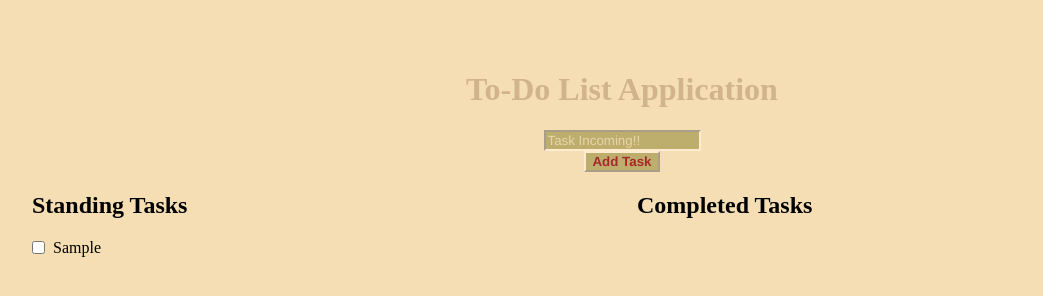
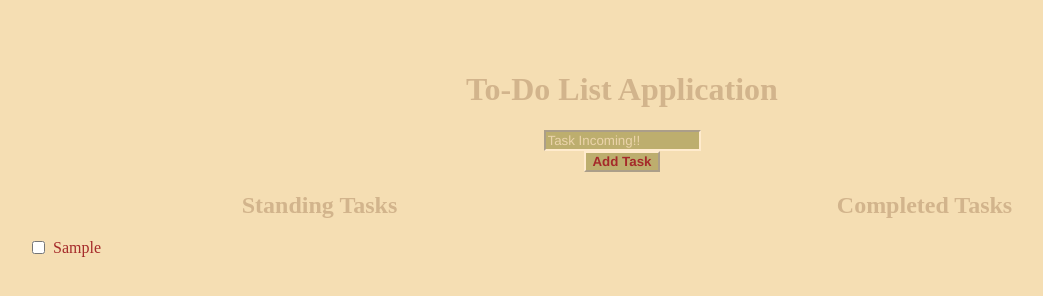
Before and after one commit to mikegg4545/to-do-list-app, a website: page index.html in a window 1280 px wide. Both pictures are taken after typing "Sample" into the empty fields and a click on the button "Add Task". Shown: the whole page, without its empty margins (18-1061 px from the left). Drawn offline with Linux system fonts and the light colour scheme.

Commit message:
Update styling

```diff
--- a/style.css
+++ b/style.css
@@ -2,6 +2,12 @@ h1 {
   text-align: center;
   color: tan;
 }
+
+h2 {
+  text-align: center;
+  color: tan;
+}
+
 body {
   /* display: grid; */
   background-color: wheat;
@@ -20,6 +26,10 @@ input {
   border-color: blanchedalmond;
   box-shadow: 30px;
   margin: 0;
+}
+
+input[type="checkbox"] {
+  accent-color: brown;
 }
 
 ::placeholder {
@@ -52,6 +62,7 @@ ol {
 li {
   display: flex;
   align-items: center;
+  color: brown;
   gap: 8px;
   list-style-position: inside;
   margin-bottom: 12px;
```
